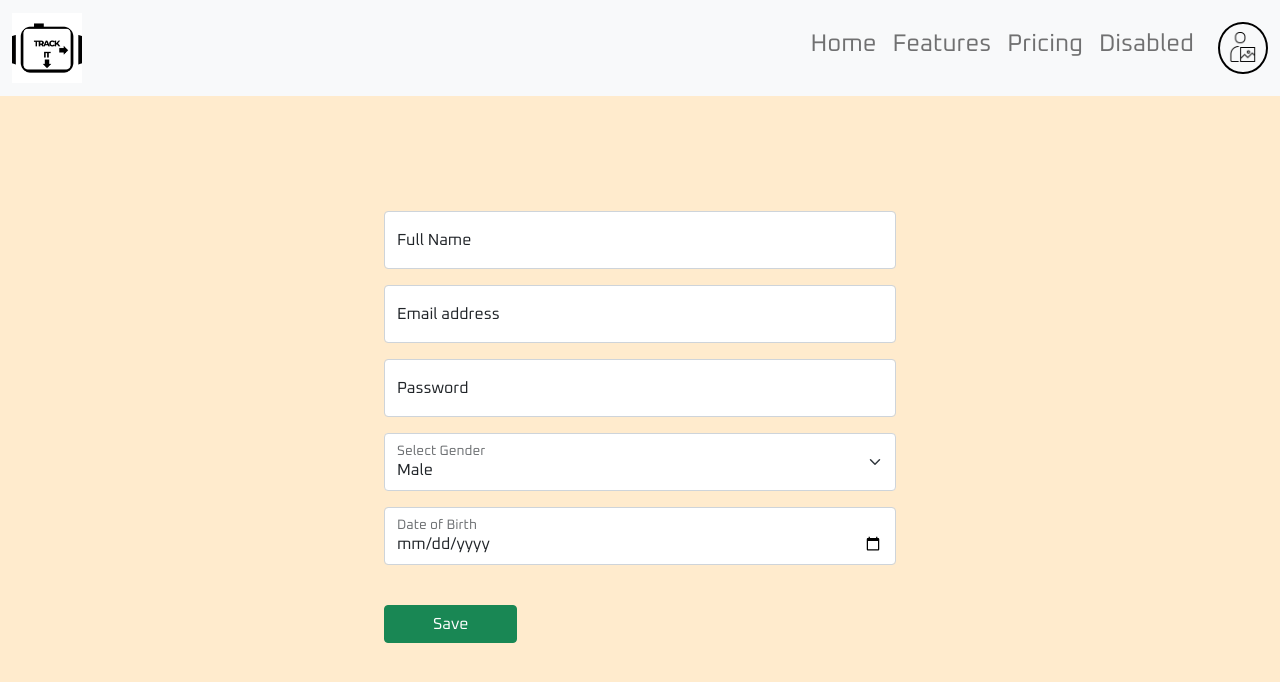
After one commit to SanDiego2049/trackit, a Django app: template templates/profile.html in a window 1280 px wide. The commit adds this page. Shown: the top 682 px of the page. Run offline with Django 5.2, Linux system fonts and the light colour scheme; the template is opened without the code that fills it, so the values that code supplies are empty; some libraries are stand-ins or nearby versions.

Commit message:
profile page

```diff
--- a/templates/base.html
+++ b/templates/base.html
@@ -50,8 +50,6 @@
     {% block content %}
     {% endblock%}
 
-</body>
-
     <script>
         var logout_btn = document.getElementById('logout')
         logout_btn.addEventListener('click', function () {
@@ -60,5 +58,7 @@
             //window.location.redirect('signup/')
         })
     </script>
+</body>
+
 
 </html>
--- /dev/null
+++ b/templates/profile.html
@@ -0,0 +1,76 @@
+<!DOCTYPE html>
+<html lang="en">
+
+<head>
+  <meta charset="utf-8">
+  <meta http-equiv="X-UA-Compatible" content="IE=edge">
+  <title>Track it</title>
+  <meta name="description" content="">
+  <meta name="viewport" content="width=device-width, initial-scale=1">
+  <link href="https://cdn.jsdelivr.net/npm/bootstrap@5.0.2/dist/css/bootstrap.min.css" rel="stylesheet"
+    integrity="sha384-EVSTQN3/azprG1Anm3QDgpJLIm9Nao0Yz1ztcQTwFspd3yD65VohhpuuCOmLASjC" crossorigin="anonymous">
+  <link rel="stylesheet" href="https://fonts.googleapis.com/css?family=Oxanium">
+  <link rel="stylesheet" href="">
+  <script src="https://kit.fontawesome.com/31149d48b0.js" crossorigin="anonymous"></script>
+  <script src="https://cdn.jsdelivr.net/npm/bootstrap@5.0.2/dist/js/bootstrap.bundle.min.js"
+    integrity="sha384-MrcW6ZMFYlzcLA8Nl+NtUVF0sA7MsXsP1UyJoMp4YLEuNSfAP+JcXn/tWtIaxVXM" crossorigin="anonymous"
+    defer></script>
+</head>
+
+<body style="background-color: blanchedalmond; overflow-x: hidden; font-family: oxanium;">
+  <section class="container-fluid" style="padding: 0;">
+    <nav class="navbar navbar-expand-lg navbar-light bg-light">
+      <div class="container-fluid">
+        <a class="navbar-brand" href="#">
+          <img src="/static/images/bg2.png" alt="company logo" width="70" height="70">
+        </a>
+        <button class="navbar-toggler" type="button" data-bs-toggle="collapse" data-bs-target="#navbarNavAltMarkup"
+          aria-controls="navbarNavAltMarkup" aria-expanded="false" aria-label="Toggle navigation">
+          <span class="navbar-toggler-icon"></span>
+        </button>
+        <div class="collapse navbar-collapse" id="navbarNavAltMarkup">
+          <div class="navbar-nav ms-auto">
+            <a class="nav-link h4" aria-current="page" href="dashboard.html">Home</a>
+            <a class="nav-link h4" href="#">Features</a>
+            <a class="nav-link h4" href="#">Pricing</a>
+            <a class="nav-link h4" href="#">Disabled</a>
+            <a class="nav-link active" href="profile.html">
+              <div style="border: solid black 2px; border-radius: 50%;"><img src="../fitness/static/images/7723143.png"
+                  alt="default image" width="30">
+            </a>
+          </div>
+        </div>
+      </div>
+      </div>
+    </nav>
+    <main style="margin-top: 9%; padding:0px 30%;">
+      <div class="form-floating mb-3">
+        <input type="text" class="form-control" id="floatingInput" placeholder="john doe">
+        <label for="floatingInput">Full Name</label>
+      </div>
+      <div  class="form-floating mb-3">
+        <input type="email" class="form-control" id="floatingInput" placeholder="name@example.com">
+        <label for="floatingInput">Email address</label>
+      </div>
+      <div class="form-floating mb-3">
+        <input type="password" class="form-control" id="floatingPassword" placeholder="Password">
+        <label for="floatingPassword">Password</label>
+      </div>
+      <div class="form-floating mb-3">
+        <select class="form-select" id="floatingSelect" aria-label="Floating label select example">
+          <option value="1">Male</option>
+          <option value="2">Female</option>
+          <option value="3">Prefer not to say</option>
+        </select>
+        <label for="floatingSelect">Select Gender</label>
+      </div>
+      <div class="form-floating mb-3">
+        <input type="date" class="form-control" id="floatingInput" placeholder="dd/mm/yyy">
+        <label for="floatingInput">Date of Birth</label>
+      </div>
+      <button type="submit" class="btn btn-success mt-4 px-5">Save</button>
+    </main>
+  </section>
+</body>
+
+</html>
```
Also changed, not shown: templates/dashboard.html (+21 -5 lines), fitness/static/images/7723143.png (added). Lines whose indentation alone changed are shown as unchanged.
